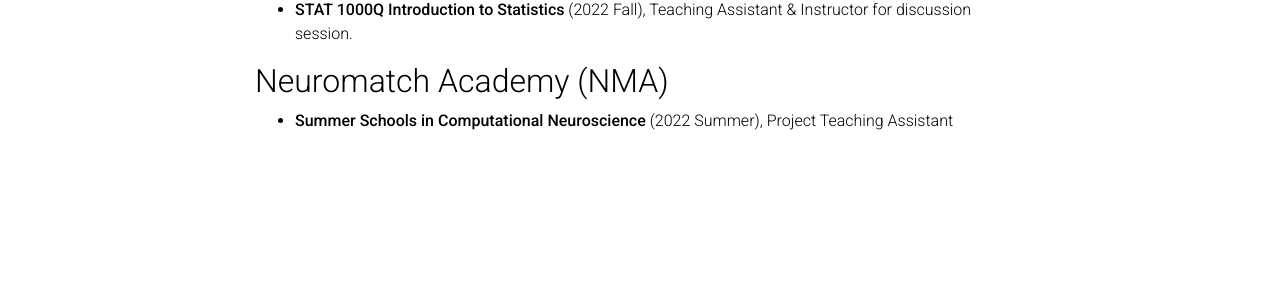
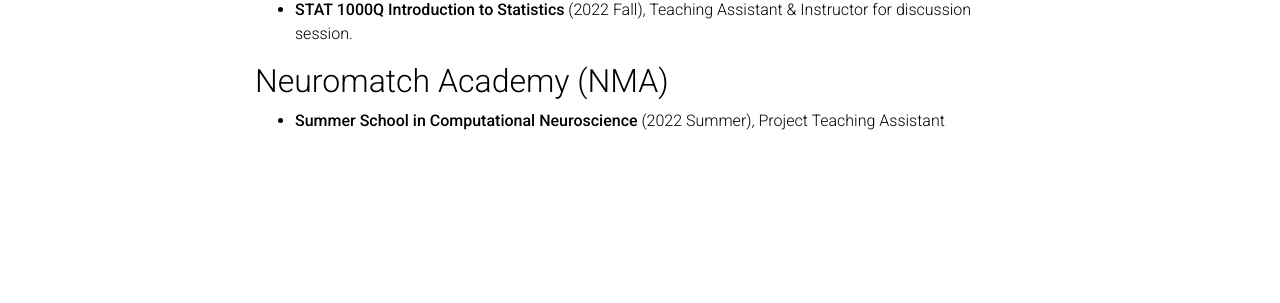
Before and after one commit to weigcdsb/weigcdsb.github.io, a Jekyll site: the page built from _pages/teaching.md, in a window 1280 px wide. Shown: the part 357-660 px from the top of the page. Built offline with Jekyll 4.4.1, drawn with Linux system fonts in a browser that asks for light colours; comment, search, counter and statistics services are not loaded; a style sheet for code colours, icons or effects is not loaded.

Commit message:
Update teaching.md

```diff
--- a/_pages/teaching.md
+++ b/_pages/teaching.md
@@ -14,4 +14,4 @@
 - **STAT 1000Q Introduction to Statistics** (2022 Fall), Teaching Assistant & Instructor for discussion session.
 
 ## Neuromatch Academy (NMA)
-- **Summer Schools in Computational Neuroscience** (2022 Summer), Project Teaching Assistant
+- **Summer School in Computational Neuroscience** (2022 Summer), Project Teaching Assistant
```
